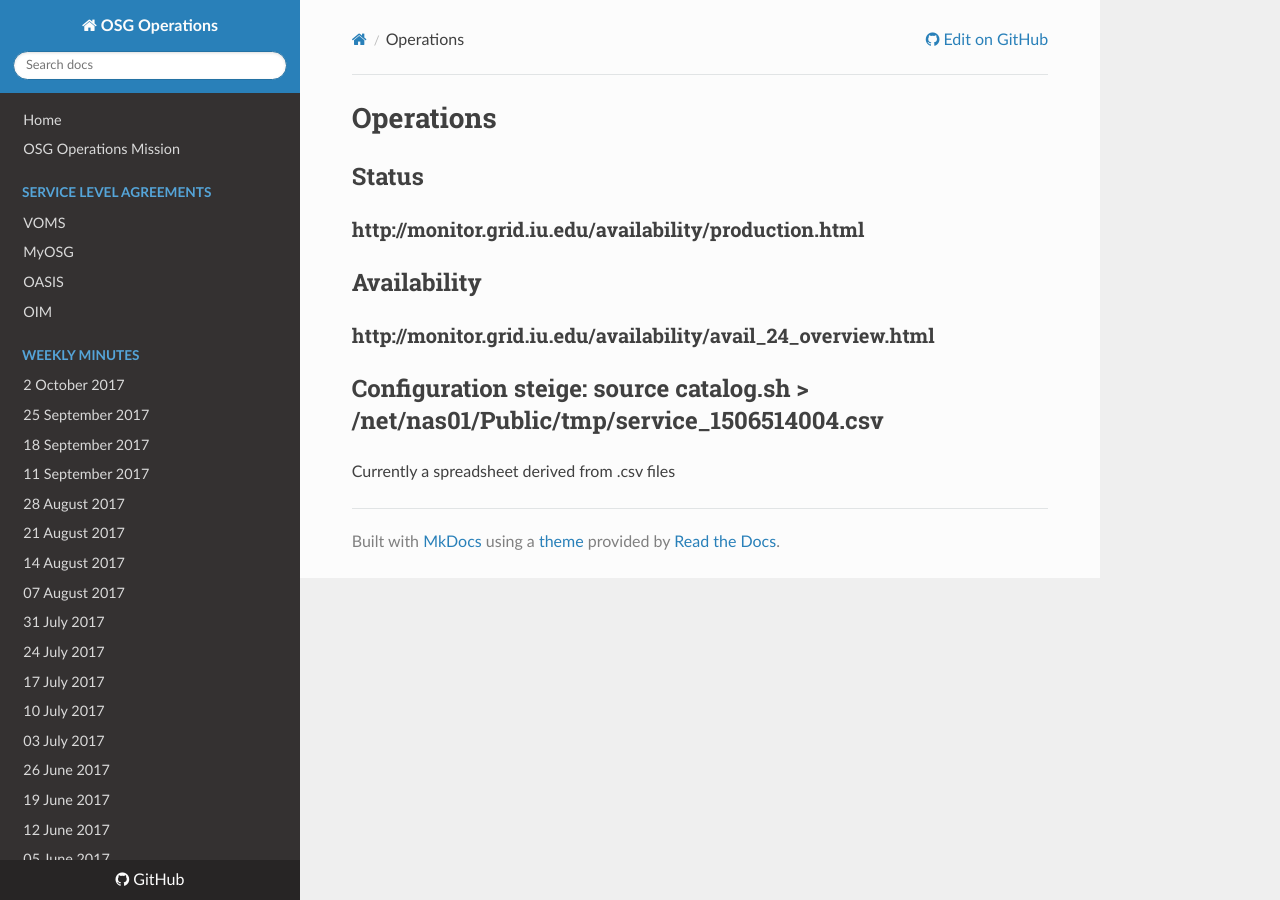
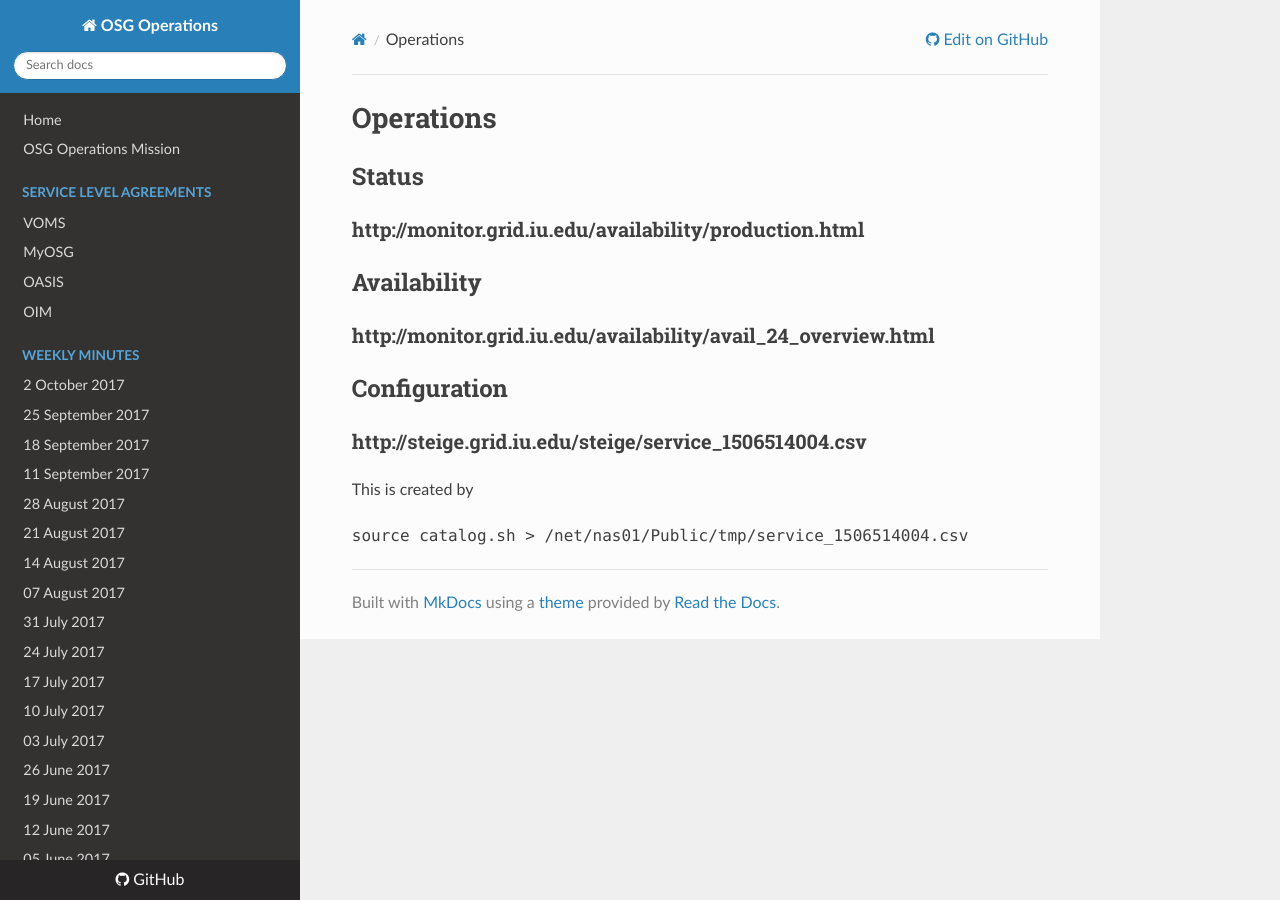
Before and after one commit to osg-htc/operations, an MkDocs documentation site: the page built from docs/configuration_management.md, in a window 1280 px wide. Built offline with MkDocs 1.6.1, drawn with Linux system fonts in a browser that asks for light colours; nearby versions of some CDN libraries; old or Windows-style settings are respelled for this version of MkDocs.

Commit message:
Update configuration_management.md

```diff
--- a/docs/configuration_management.md
+++ b/docs/configuration_management.md
@@ -3,5 +3,9 @@
 ### http://monitor.grid.iu.edu/availability/production.html
 ## Availability
 ### http://monitor.grid.iu.edu/availability/avail_24_overview.html
-## Configuration steige: source catalog.sh > /net/nas01/Public/tmp/service_1506514004.csv
-Currently a spreadsheet derived from .csv files
+## Configuration
+### http://steige.grid.iu.edu/steige/service_1506514004.csv
+This is created by
+<pre>
+source catalog.sh > /net/nas01/Public/tmp/service_1506514004.csv
+</pre>
```
